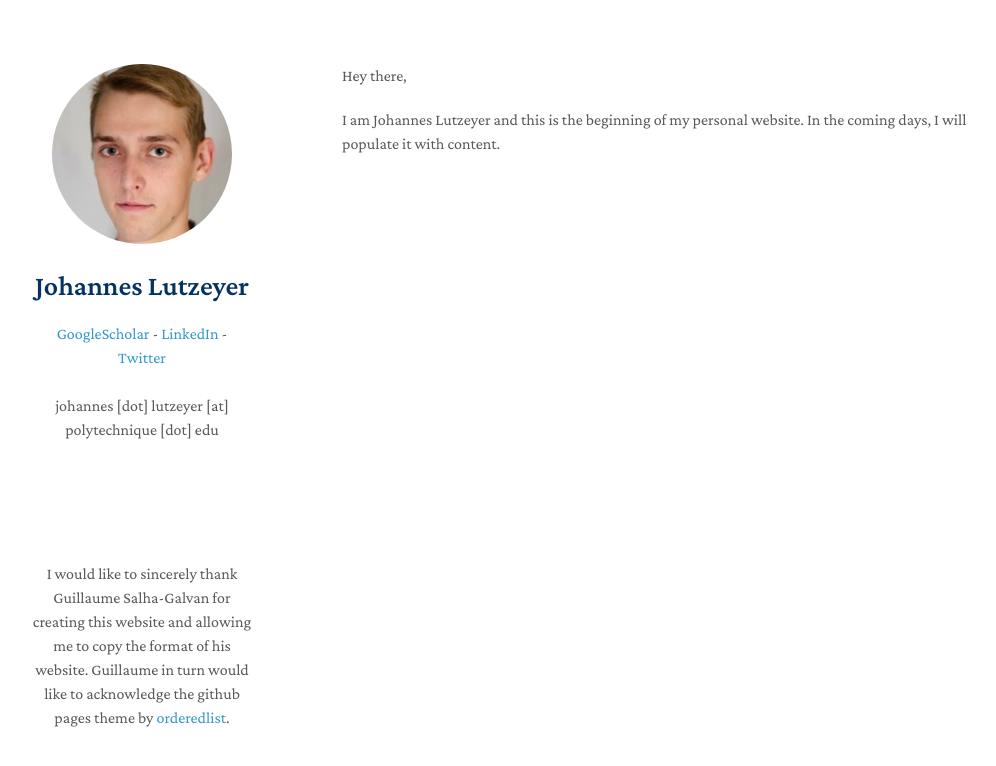
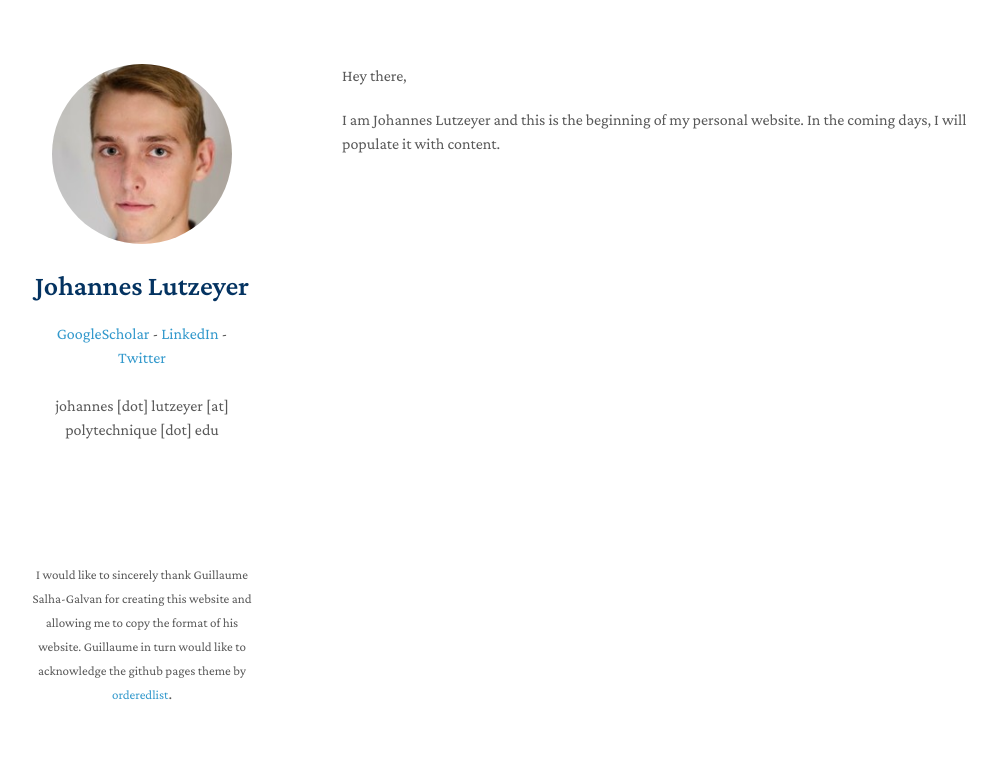
Before and after one commit to johanneslutzeyer/johanneslutzeyer.github.io, a Jekyll site: the page built from index.md, in a window 1280 px wide. Shown: the top 766 px of the page, without its empty margins (128-1124 px from the left). Built offline with Jekyll 4.4.1, drawn with Linux system fonts in a browser that asks for light colours; our own code applies the rules of GitHub Pages for plain Markdown files; a script that is not in the unit is left out.

Commit message:
Update _config.yml

```diff
--- a/_config.yml
+++ b/_config.yml
@@ -12,7 +12,7 @@ description: >
   <br> <br>
   johannes [dot] lutzeyer [at] polytechnique [dot] edu
   <br> <br> <br> <br> <br> <br>
-  <font size="3"> I would like to sincerely thank Guillaume Salha-Galvan for creating this website and allowing me to copy the format of his website. Guillaume in turn would like to acknowledge the github pages theme by <a href="https://github.com/orderedlist">orderedlist</a></font>.
+  <font size="2"> I would like to sincerely thank Guillaume Salha-Galvan for creating this website and allowing me to copy the format of his website. Guillaume in turn would like to acknowledge the github pages theme by <a href="https://github.com/orderedlist">orderedlist</a></font>.
   </p>
 
 theme: jekyll-theme-minimal
```
